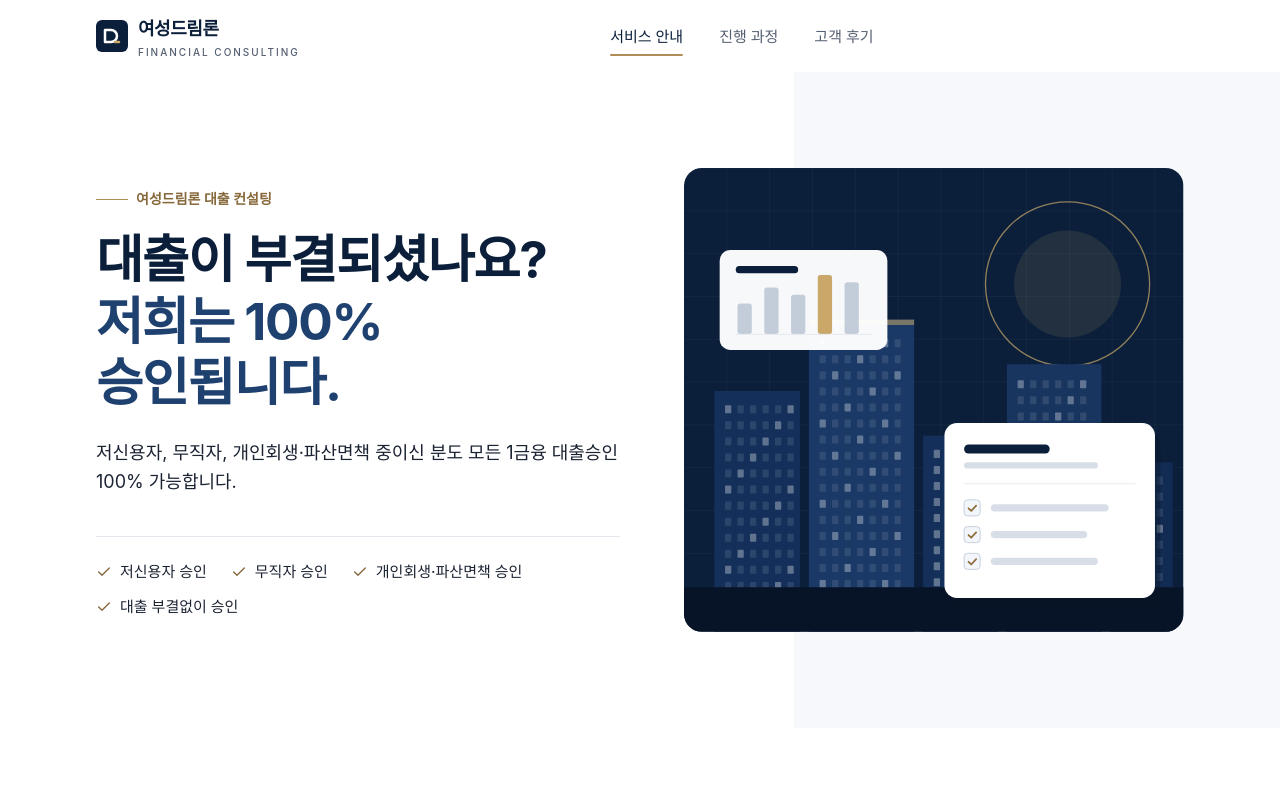
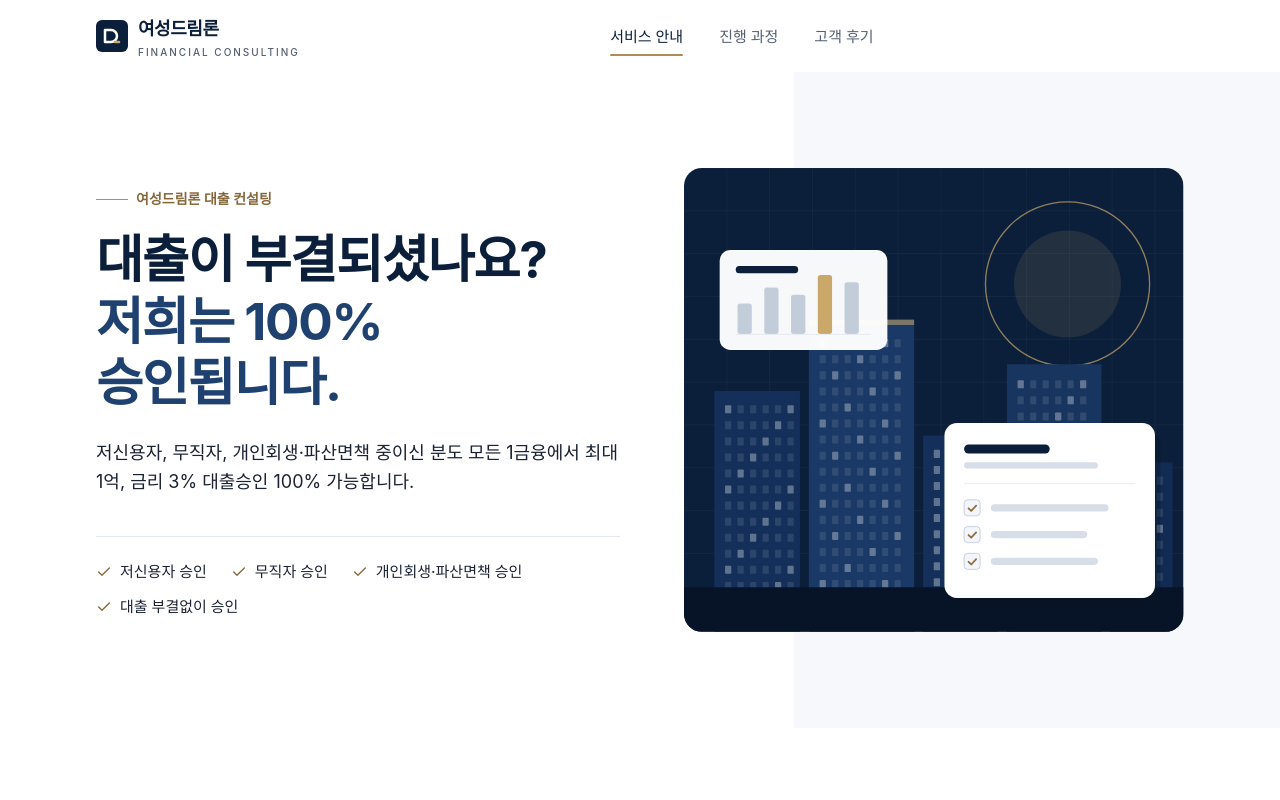
Before and after one commit to akainu1977-debug/yeosung-dreamloan, a React (Vite) app: page / in a window 1280 px wide. Shown: the top 800 px of the page. Built offline with nearby package versions, Linux system fonts and the light colour scheme; a web font is replaced by a local one.

Commit message:
Update siteContent.ts

```diff
--- a/src/content/siteContent.ts
+++ b/src/content/siteContent.ts
@@ -21,7 +21,7 @@ export const navItems: { id: string; label: string }[] = [
 export const hero = {
   eyebrow: '여성드림론 대출 컨설팅',
   title: ['대출이 부결되셨나요?', '저희는 100% 승인됩니다.'],
-  lead: '저신용자, 무직자, 개인회생·파산면책 중이신 분도 모든 1금융 대출승인 100% 가능합니다.',
+  lead: '저신용자, 무직자, 개인회생·파산면책 중이신 분도 모든 1금융에서 최대 1억, 금리 3% 대출승인 100% 가능합니다.',
   sub: '',
   topics: ['저신용자 승인', '무직자 승인', '개인회생·파산면책 승인', '대출 부결없이 승인'],
 };
```
